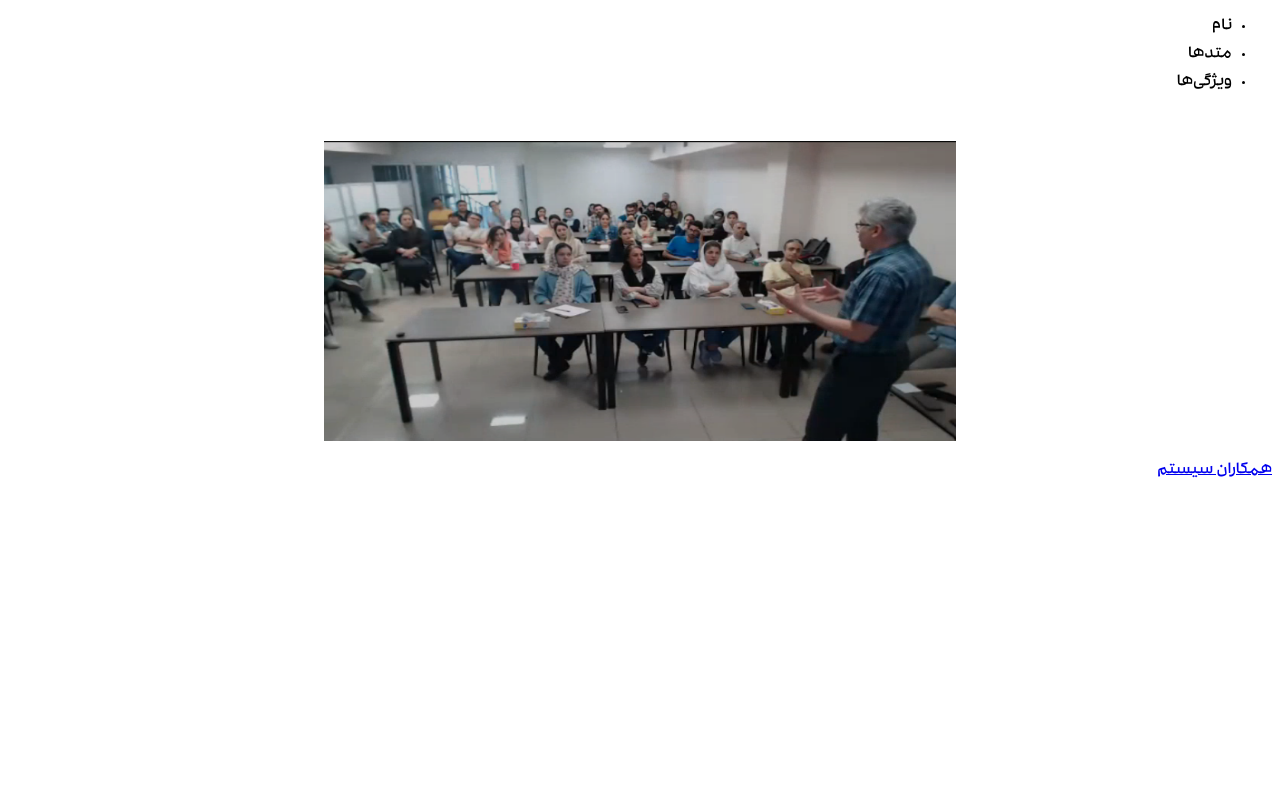
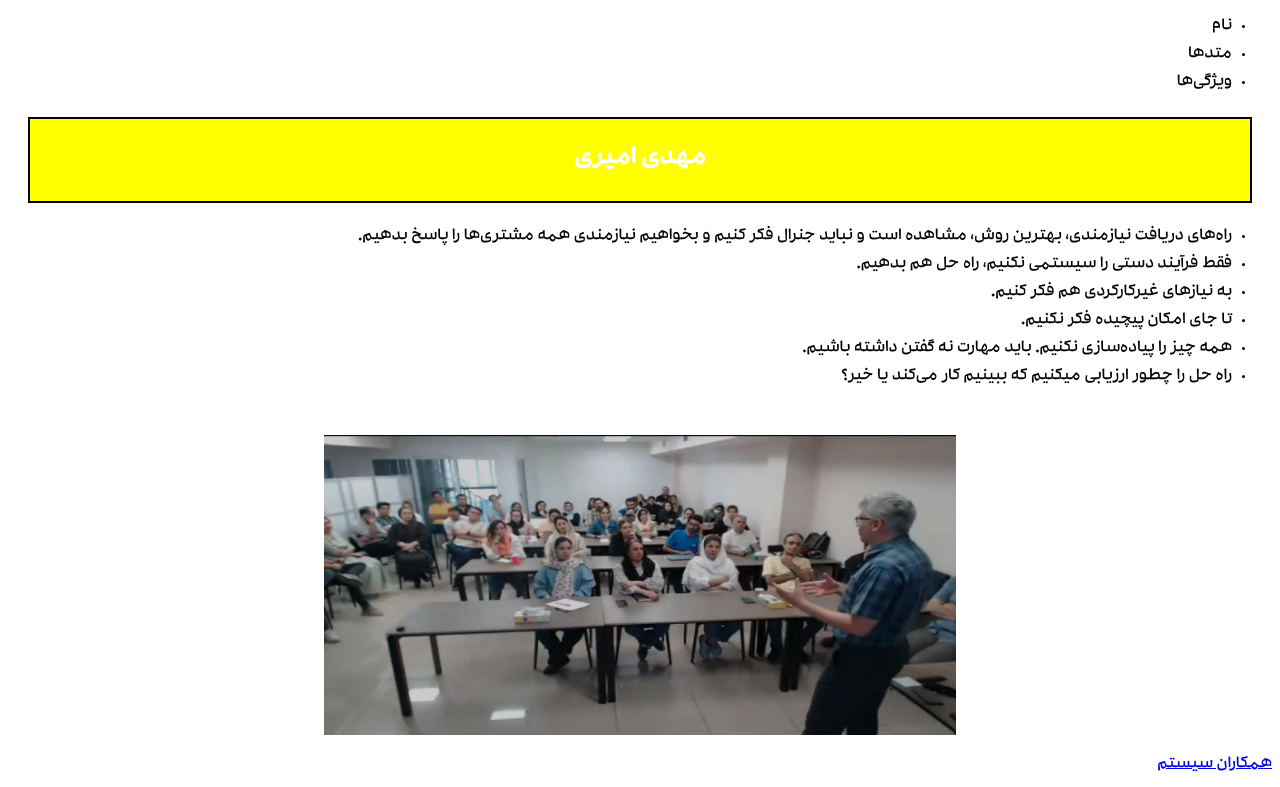
Before and after one commit to hamidraf66/SoftwareAnalysis, a plain HTML site: page index.html in a window 1280 px wide. Shown: the part 1031-1818 px from the top of the page. Before the commit the page ends 1524 px from the top, so only its background shows below. Drawn offline with Linux system fonts and the light colour scheme.

Commit message:
Update index.html

```diff
--- a/index.html
+++ b/index.html
@@ -51,6 +51,19 @@
 		</ul>
 	</p>
 
+	<h2 class="heading">مهدی امیری</h2>
+	<p>
+		<ul>
+			<li>راه‌های دریافت نیازمندی، بهترین روش، مشاهده است و نباید جنرال فکر کنیم و بخواهیم نیازمندی همه مشتری‌ها را پاسخ بدهیم.</li>
+			<li>فقط فرآیند دستی را سیستمی نکنیم، راه حل هم بدهیم.</li>
+			<li>به نیازهای غیرکارکردی هم فکر کنیم.</li>
+			<li>تا جای امکان پیچیده فکر نکنیم.</li>
+			<li>همه چیز را پیاده‌سازی نکنیم. باید مهارت نه گفتن داشته باشیم.</li>
+			<li>راه حل را چطور ارزیابی میکنیم که ببینیم کار می‌کند یا خیر؟</li>
+		</ul>
+
+	</p>
+
 	<br />
 
 <img src="first.png" alt="First" title="عکس جلسه اول کافه تحلیل"  width="400" height="300" class="centerImage" />
```
